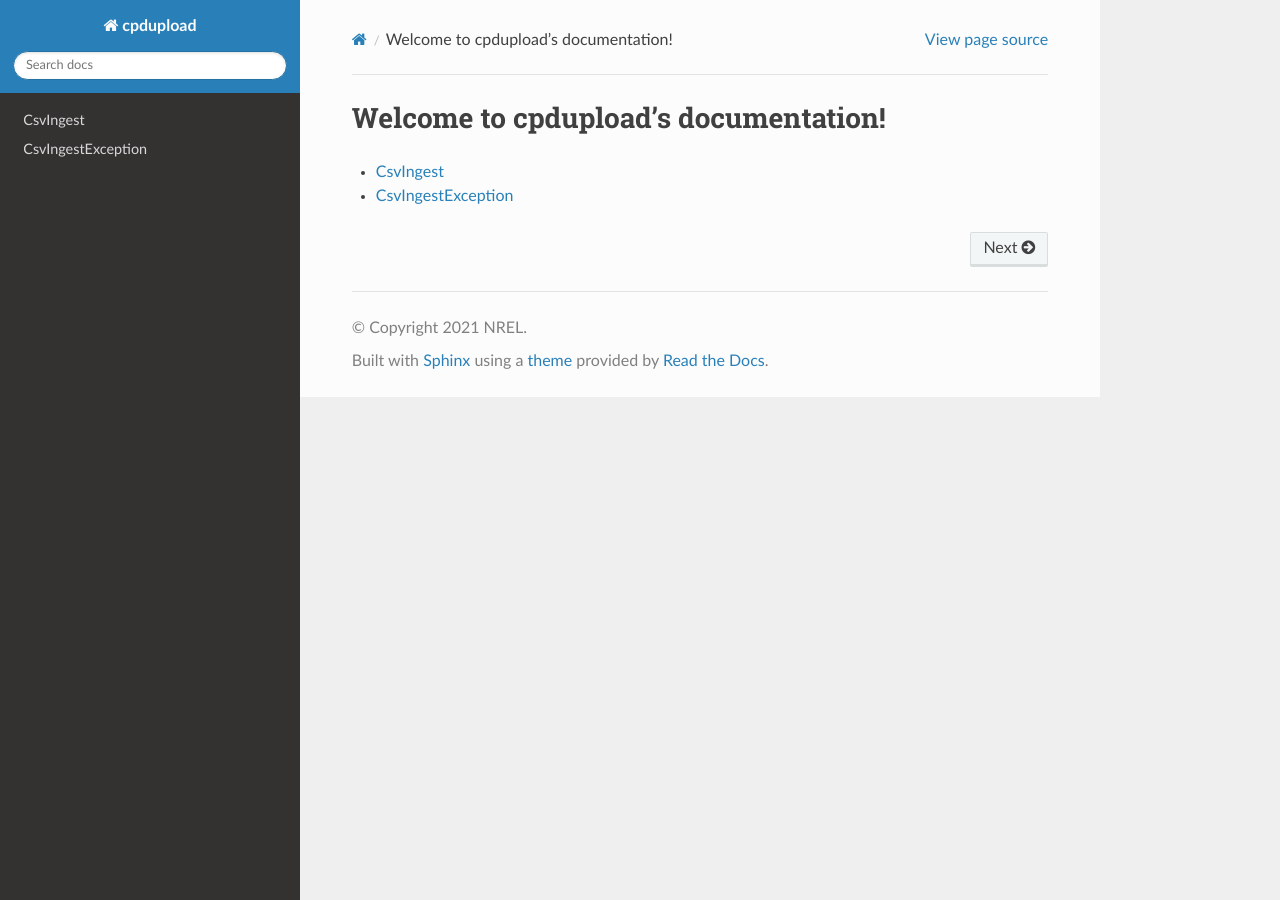
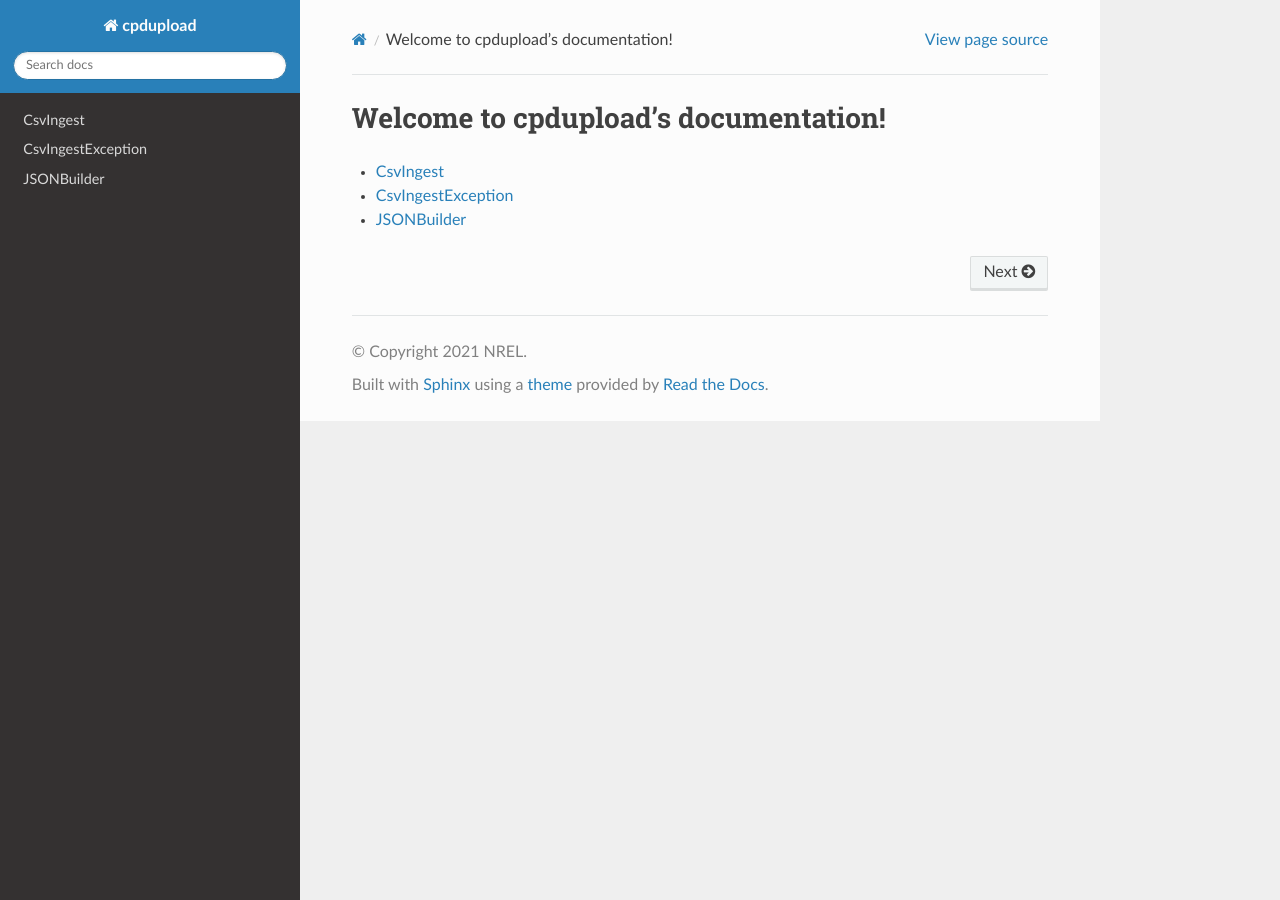
Before and after one commit to NREL/cpd-batch-upload, a Sphinx documentation site: the page built from docs/index.rst, in a window 1280 px wide. Built offline with Sphinx 7.4.7 and the Read the Docs theme 2.0.0, drawn with Linux system fonts in a browser that asks for light colours.

Commit message:
Integrate JSONBuilder class into documentation.

```diff
--- /dev/null
+++ b/docs/doc_JSONBuilder.rst
@@ -0,0 +1,5 @@
+JSONBuilder
+===========
+
+.. autoclass:: cpdupload.jsonbuilder.JSONBuilder
+   :members:
--- a/docs/index.rst
+++ b/docs/index.rst
@@ -9,3 +9,4 @@ Welcome to cpdupload's documentation!
 .. toctree::
    doc_CsvIngest
    doc_CsvIngestException
+   doc_JSONBuilder
```
